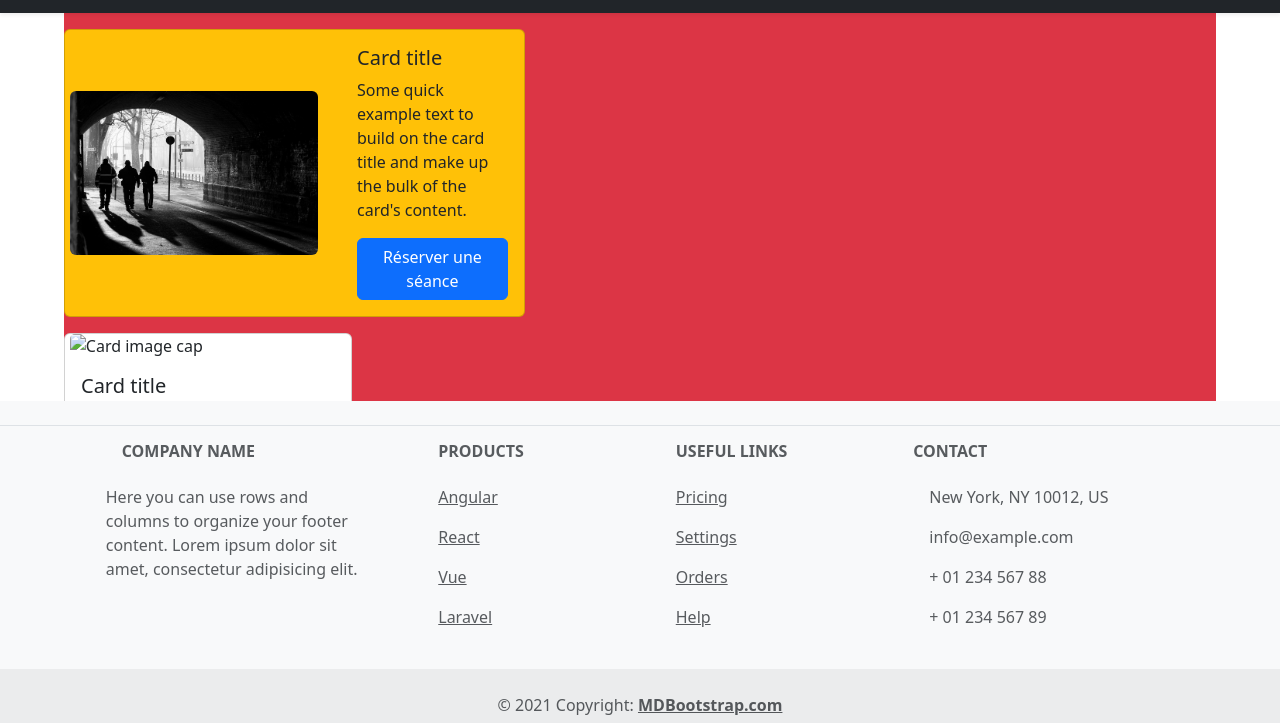
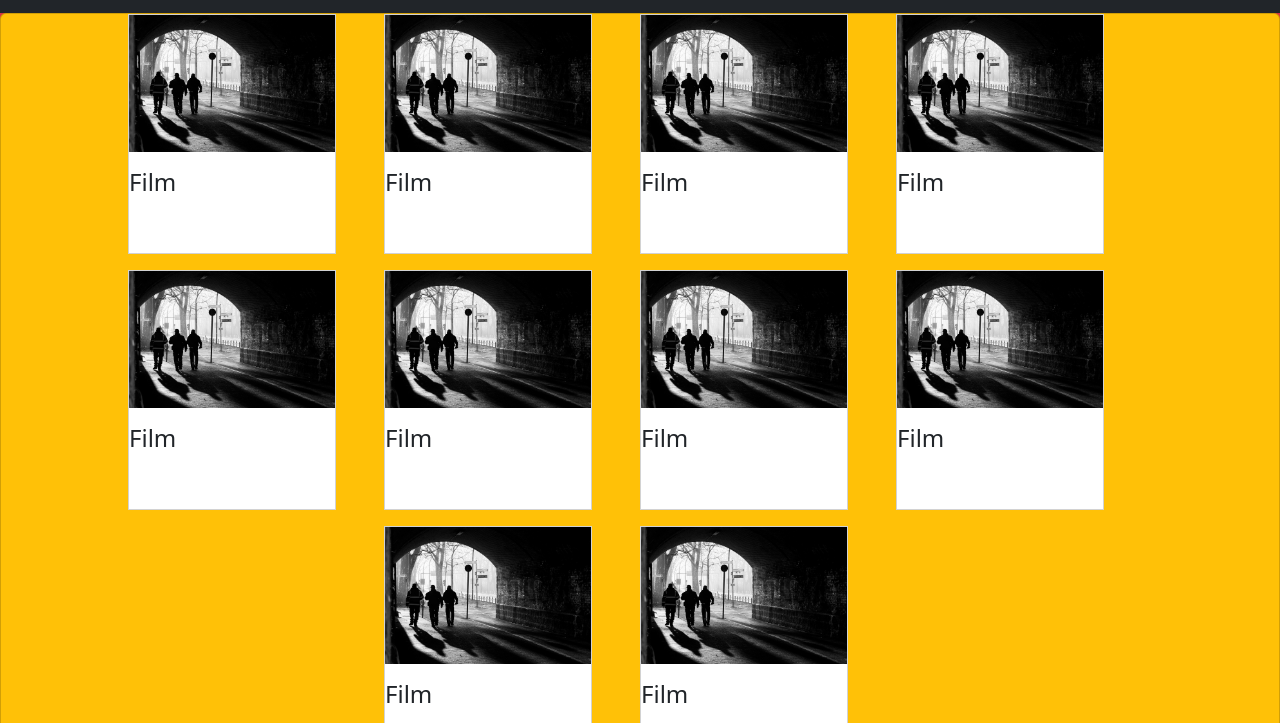
Before and after one commit to Noneku/VHS_Shop, a plain HTML site: page index.html in a window 1280 px wide. Shown: the part 59-782 px from the top of the page. Drawn offline with nearby package versions, Linux system fonts and the light colour scheme.

Commit message:
Change the position of main HTML

```diff
--- a/index.html
+++ b/index.html
@@ -76,71 +76,81 @@
       <!-- ./navbar -->
     </header>
     <main>
-      <div class="d-flex justify-content-center align-content-center">
+      <div class="d-flex justify-content-center">
         <!-- <h1>A l'affiche</h1> -->
         <section
-          class="d-flex flex-column align-content-start flex-wrap bg-danger"
-          style="width: 90%"
+          class="bg-danger"
         >
           <div
-            class="card mt-3 d-flex flex-row align-items-center bg-warning pr-5
-            "
-            style="width: 40%;">
-            <div>
-              <img
-                class="card-img-top rounded"
-                src="video/tunnel-g854cdad9c_1280.jpg"
-                alt="Card image cap"
-                style="width: 90%;"
-              />
+            class="card d-flex flex-row flex-wrap justify-content-center bg-warning"
+            style="width: 100%;"
+           >
+            <div class="card rounded-0" style="width: 13rem; height: 15rem;">
+              <img class="card-img-top rounded-0" src="video/tunnel-g854cdad9c_1280.jpg" alt="Card image cap">
+              <div class="d-flex flex-column align-content-start mt-3">
+                <h4>Film</h4>
+              </div>
             </div>
-            <div class="card-body">
-              <h5 class="card-title">Card title</h5>
-              <p class="card-text">
-                Some quick example text to build on the card title and make up
-                the bulk of the card's content.
-              </p>
-              <a href="#" class="btn btn-primary">Réserver une séance</a>
+            <div class="card rounded-0" style="width: 13rem; height: 15rem;">
+              <img class="card-img-top rounded-0" src="video/tunnel-g854cdad9c_1280.jpg" alt="Card image cap">
+              <div class="d-flex flex-column align-content-start mt-3">
+                <h4>Film</h4>
+              </div>
             </div>
-          </div>
-          <div class="card mt-3" style="width: 18rem">
-            <img class="card-img-top" src="..." alt="Card image cap" />
-            <div class="card-body">
-              <h5 class="card-title">Card title</h5>
-              <p class="card-text">
-                Some quick example text to build on the card title and make up
-                the bulk of the card's content.
-              </p>
-              <a href="#" class="btn btn-primary">Go somewhere</a>
+            <div class="card rounded-0" style="width: 13rem; height: 15rem;">
+              <img class="card-img-top rounded-0" src="video/tunnel-g854cdad9c_1280.jpg" alt="Card image cap">
+              <div class="d-flex flex-column align-content-start mt-3">
+                <h4>Film</h4>
+              </div>
             </div>
-          </div>
-          <div class="card mt-3" style="width: 18rem">
-            <img class="card-img-top" src="..." alt="Card image cap" />
-            <div class="card-body">
-              <h5 class="card-title">Card title</h5>
-              <p class="card-text">
-                Some quick example text to build on the card title and make up
-                the bulk of the card's content.
-              </p>
-              <a href="#" class="btn btn-primary">Go somewhere</a>
+            <div class="card rounded-0" style="width: 13rem; height: 15rem;">
+              <img class="card-img-top rounded-0" src="video/tunnel-g854cdad9c_1280.jpg" alt="Card image cap">
+              <div class="d-flex flex-column align-content-start mt-3">
+                <h4>Film</h4>
+              </div>
             </div>
-          </div>
-          <div class="card mt-3" style="width: 18rem">
-            <img class="card-img-top" src="..." alt="Card image cap" />
-            <div class="card-body">
-              <h5 class="card-title">Card title</h5>
-              <p class="card-text">
-                Some quick example text to build on the card title and make up
-                the bulk of the card's content.
-              </p>
-              <a href="#" class="btn btn-primary">Go somewhere</a>
+            <div class="card rounded-0" style="width: 13rem; height: 15rem;">
+              <img class="card-img-top rounded-0" src="video/tunnel-g854cdad9c_1280.jpg" alt="Card image cap">
+              <div class="d-flex flex-column align-content-start mt-3">
+                <h4>Film</h4>
+              </div>
+            </div>
+            <div class="card rounded-0" style="width: 13rem; height: 15rem;">
+              <img class="card-img-top rounded-0" src="video/tunnel-g854cdad9c_1280.jpg" alt="Card image cap">
+              <div class="d-flex flex-column align-content-start mt-3">
+                <h4>Film</h4>
+              </div>
+            </div>
+            <div class="card rounded-0" style="width: 13rem; height: 15rem;">
+              <img class="card-img-top rounded-0" src="video/tunnel-g854cdad9c_1280.jpg" alt="Card image cap">
+              <div class="d-flex flex-column align-content-start mt-3">
+                <h4>Film</h4>
+              </div>
+            </div>
+            <div class="card rounded-0" style="width: 13rem; height: 15rem;">
+              <img class="card-img-top rounded-0" src="video/tunnel-g854cdad9c_1280.jpg" alt="Card image cap">
+              <div class="d-flex flex-column align-content-start mt-3">
+                <h4>Film</h4>
+              </div>
+            </div>
+            <div class="card rounded-0" style="width: 13rem; height: 15rem;">
+              <img class="card-img-top rounded-0" src="video/tunnel-g854cdad9c_1280.jpg" alt="Card image cap">
+              <div class="d-flex flex-column align-content-start mt-3">
+                <h4>Film</h4>
+              </div>
+            </div>
+            <div class="card rounded-0" style="width: 13rem; height: 15rem;">
+              <img class="card-img-top rounded-0" src="video/tunnel-g854cdad9c_1280.jpg" alt="Card image cap">
+              <div class="d-flex flex-column align-content-start mt-3">
+                <h4>Film</h4>
+              </div>
             </div>
           </div>
         </section>
       </div>
     </main>
     <!-- Footer -->
-    <footer class="text-center text-lg-start bg-light text-muted fixed-bottom">
+    <footer class="text-center text-lg-start bg-light text-muted">
       <!-- Section: Social media -->
       <section
         class="d-flex justify-content-center justify-content-lg-between border-bottom"
--- a/styles/style.css
+++ b/styles/style.css
@@ -1,3 +1,4 @@
-img {
-    margin-left: 0.3rem;
+.card {
+    margin-right: 3rem;
+    margin-bottom: 1rem;
 }
```
